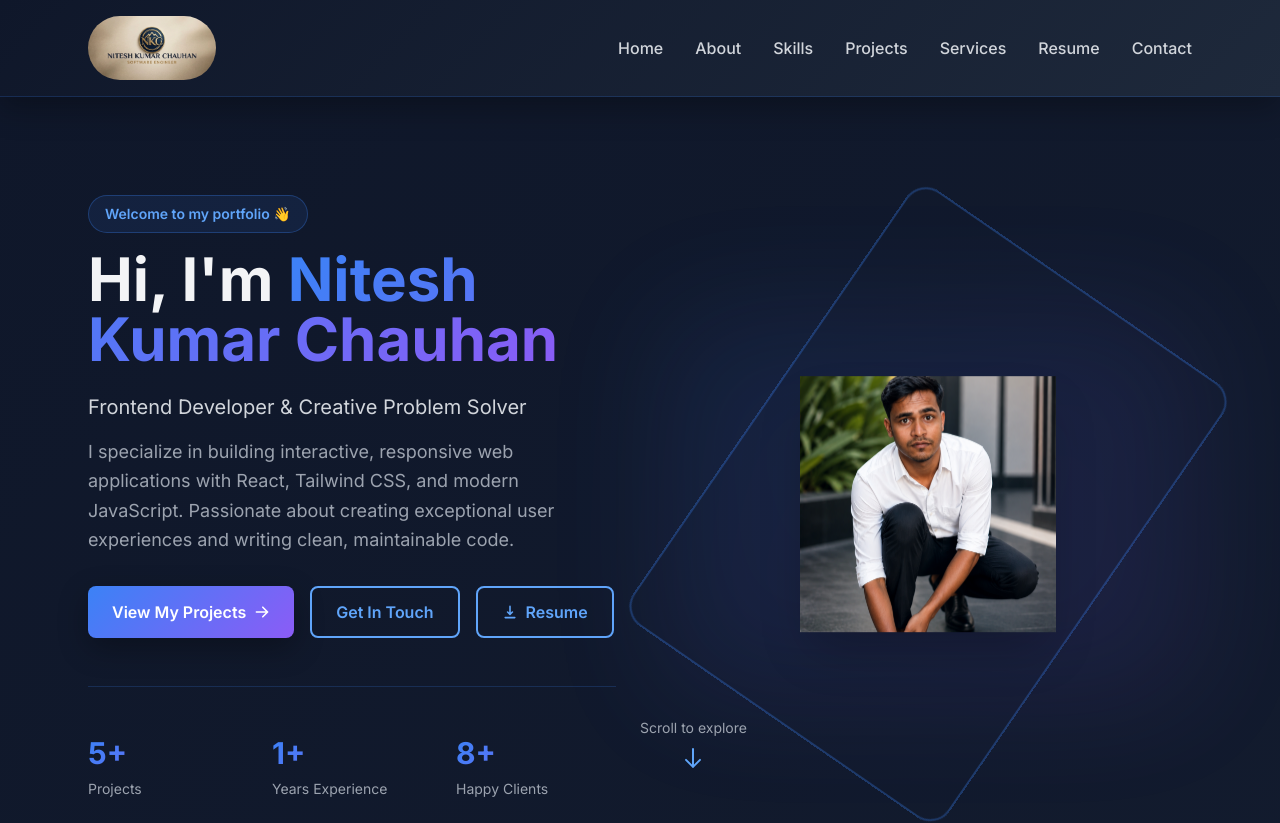
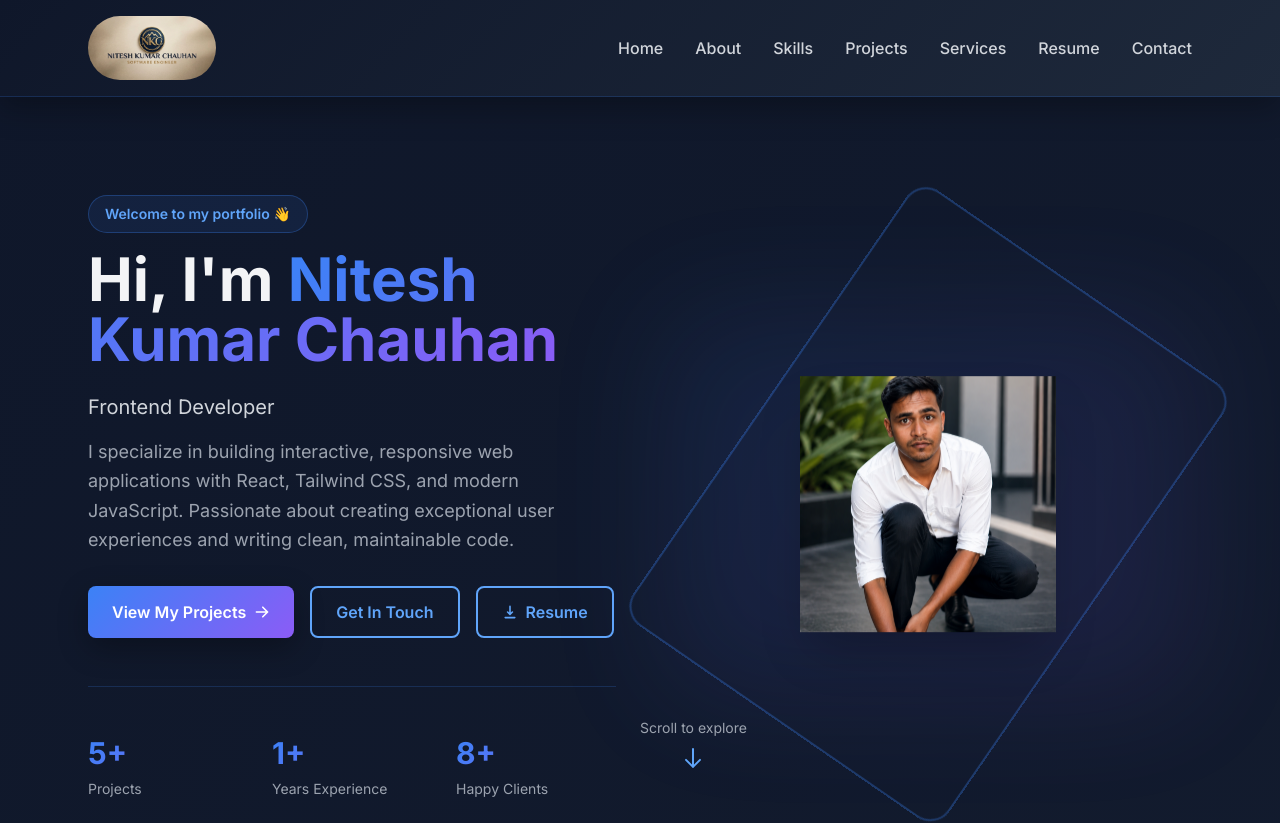
Before and after one commit to Niteshkumarchauhan/niteshportfolio, a React (Vite) app: page / in a window 1280 px wide. Shown: the top 823 px of the page. Built offline with nearby package versions, Linux system fonts and the light colour scheme.

Commit message:
Update contact info and hero copy

```diff
--- a/src/components/Contact.jsx
+++ b/src/components/Contact.jsx
@@ -38,8 +38,8 @@ const Contact = () => {
     {
       icon: <FaEnvelope />,
       label: "Email",
-      value: "niteshkumarc@gmail.com",
-      href: "mailto:niteshkumarc@gmail.com",
+      value: "niteshkumarc801@gmail.com",
+      href: "mailto:niteshkumarc801@gmail.com",
     },
     {
       icon: <FaPhone />,
--- a/src/components/Hero.jsx
+++ b/src/components/Hero.jsx
@@ -43,7 +43,7 @@ const Hero = () => {
             transition={{ delay: 0.5 }}
             className="text-xl text-gray-300 mb-4"
           >
-            Frontend Developer & Creative Problem Solver
+            Frontend Developer
           </motion.p>
 
           <motion.p
```
